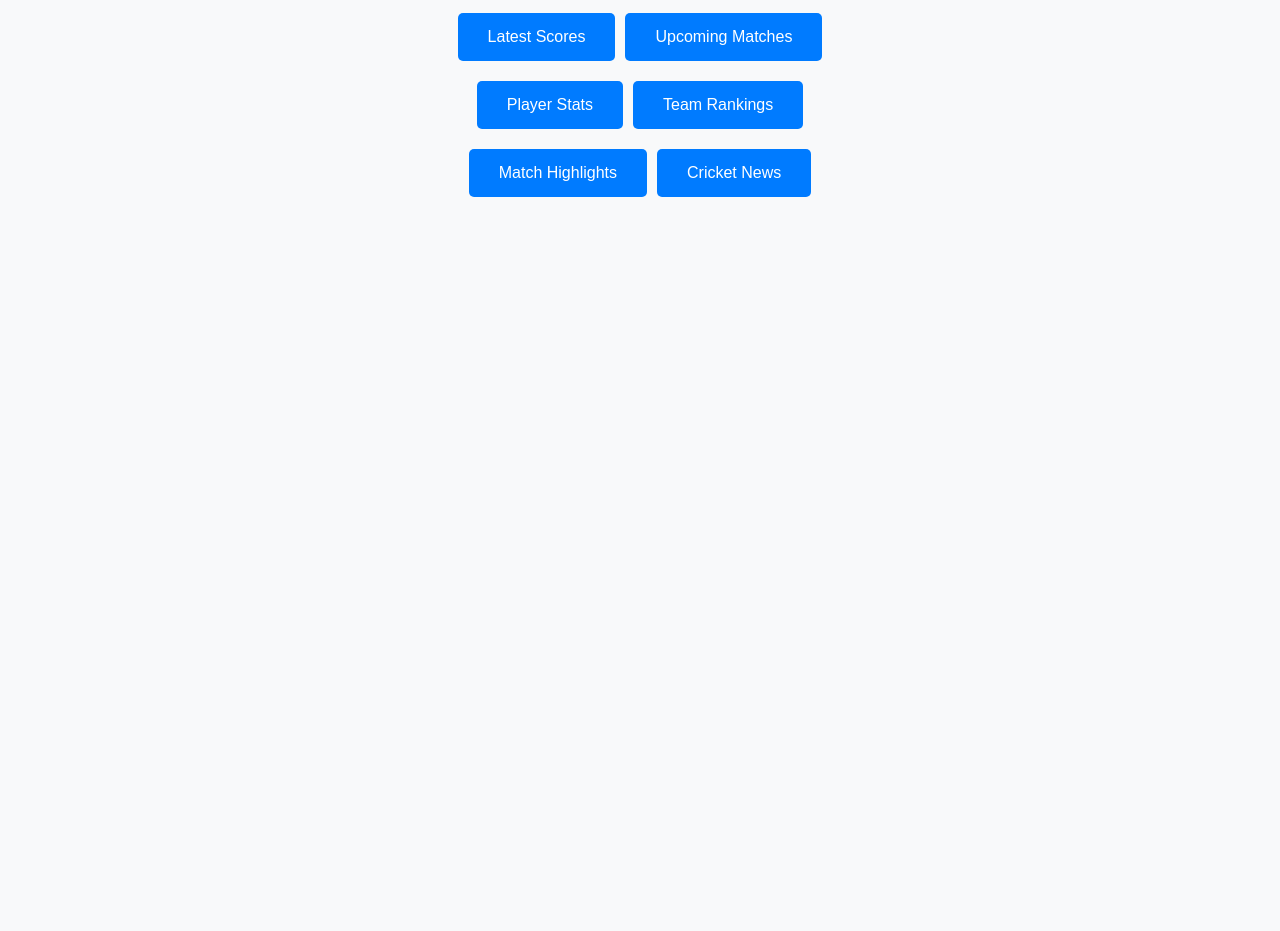
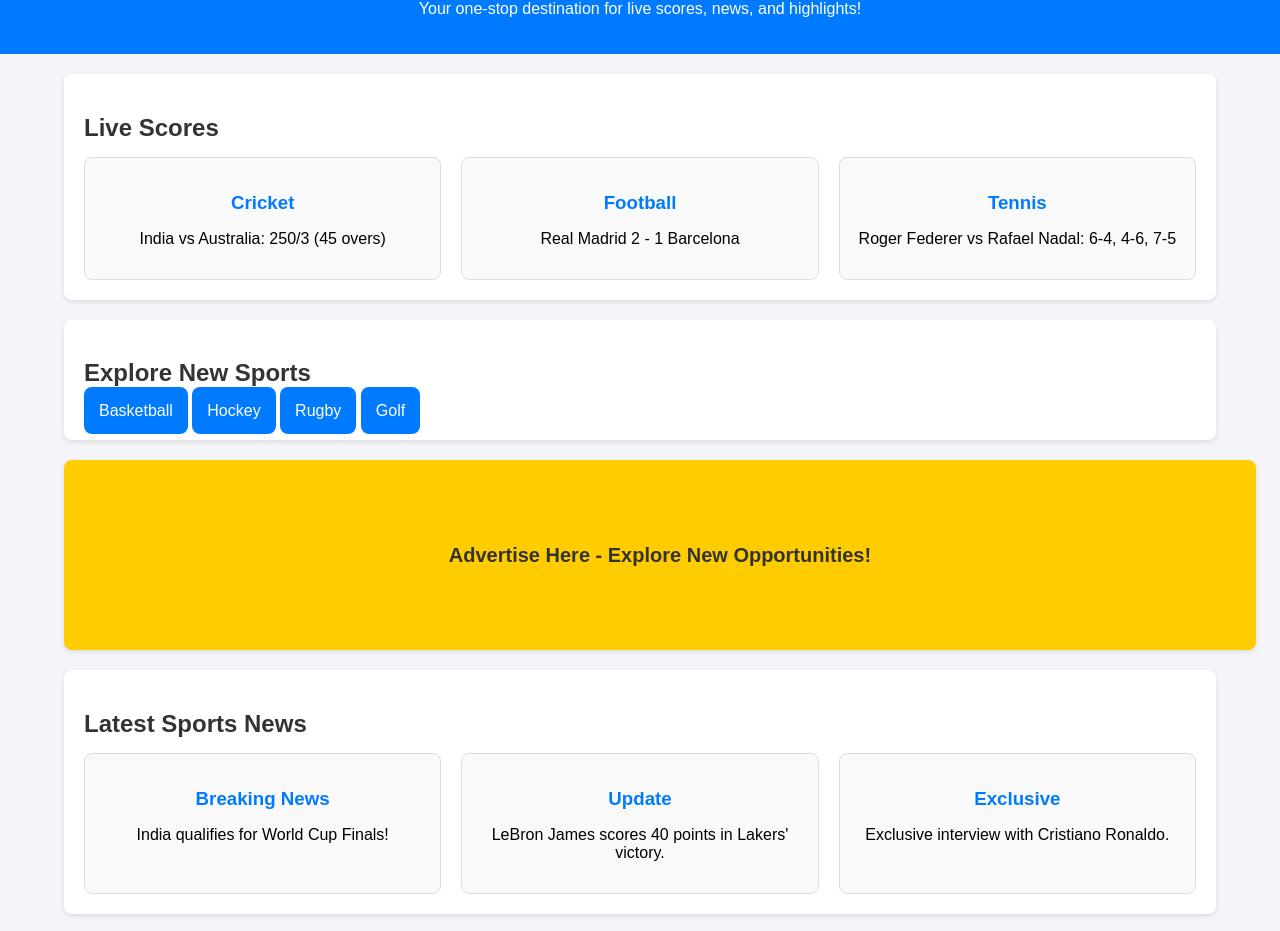
Before and after one commit to kundandhaker/CrickrtHub, a plain HTML site: page index.html in a window 1280 px wide. Shown: the part 100-1031 px from the top of the page. Before the commit the page ends 800 px from the top, so only its background shows below. Drawn offline with Linux system fonts and the light colour scheme.

Commit message:
Update index.html

```diff
--- a/index.html
+++ b/index.html
@@ -1,56 +1,173 @@
-
 <!DOCTYPE html>
 <html lang="en">
 <head>
     <meta charset="UTF-8">
     <meta name="viewport" content="width=device-width, initial-scale=1.0">
-    <title>Cricket Content</title>
+    <title>Sports Hub - Home</title>
     <style>
         body {
             font-family: Arial, sans-serif;
-            background-color: #f8f9fa;
-            text-align: center;
             margin: 0;
             padding: 0;
+            background-color: #f4f4f9;
+        }
+        header {
+            background-color: #007bff;
+            color: white;
+            padding: 20px 0;
+            text-align: center;
         }
         .container {
-            margin-top: 50px;
+            width: 90%;
+            max-width: 1200px;
+            margin: 20px auto;
         }
-        .row {
+        .section {
+            margin: 20px 0;
+            padding: 20px;
+            background-color: white;
+            border-radius: 8px;
+            box-shadow: 0 2px 5px rgba(0, 0, 0, 0.1);
+        }
+        .section h2 {
+            margin-bottom: 15px;
+            color: #333;
+        }
+        .live-scores, .news {
             display: flex;
+            flex-wrap: wrap;
+            gap: 20px;
+        }
+        .card {
+            flex: 1;
+            min-width: 250px;
+            padding: 15px;
+            background-color: #f9f9f9;
+            border: 1px solid #ddd;
+            border-radius: 8px;
+            text-align: center;
+            text-decoration: none; /* Make the entire card clickable */
+            color: inherit; /* Inherit text color */
+            transition: background-color 0.3s, transform 0.3s;
+        }
+        .card:hover {
+            background-color: #f0f8ff; /* Slightly lighter background on hover */
+            transform: scale(1.02); /* Subtle zoom effect */
+        }
+        .card h3 {
+            margin-bottom: 10px;
+            color: #007bff;
+        }
+        .card:hover h3 {
+            text-decoration: underline; /* Add underline to text on hover */
+        }
+        .ad-banner {
+            width: 100%;
+            height: 150px;
+            background-color: #ffcc00;
+            display: flex;
+            align-items: center;
             justify-content: center;
-            margin: 10px 0;
+            font-size: 20px;
+            font-weight: bold;
+            color: #333;
+            border-radius: 8px;
         }
-        .button {
-            padding: 15px 30px;
-            margin: 5px;
-            border: none;
-            border-radius: 5px;
+        .sports-buttons .button {
+            flex: 1;
+            min-width: 200px;
+            padding: 15px;
             background-color: #007bff;
             color: white;
+            text-align: center;
+            text-decoration: none;
             font-size: 16px;
-            cursor: pointer;
-            text-decoration: none;
+            border-radius: 8px;
+            transition: background-color 0.3s;
         }
-        .button:hover {
+        .sports-buttons .button:hover {
             background-color: #0056b3;
         }
     </style>
 </head>
 <body>
+    <header>
+        <h1>Sports Hub</h1>
+        <p>Your one-stop destination for live scores, news, and highlights!</p>
+    </header>
+
     <div class="container">
-        <h1>Welcome to Cricket World</h1>
-        <div class="row">
-            <a href="latest-scores.html" class="button">Latest Scores</a>
-            <a href="upcoming-matches.html" class="button">Upcoming Matches</a>
+        <!-- Live Scores Section -->
+        <div class="section">
+            <h2>Live Scores</h2>
+            <div class="live-scores">
+                <a href="cricket.html" class="card">
+                    <h3>Cricket</h3>
+                    <p>India vs Australia: 250/3 (45 overs)</p>
+                </a>
+                <a href="football.html" class="card">
+                    <h3>Football</h3>
+                    <p>Real Madrid 2 - 1 Barcelona</p>
+                </a>
+                <a href="tennis.html" class="card">
+                    <h3>Tennis</h3>
+                    <p>Roger Federer vs Rafael Nadal: 6-4, 4-6, 7-5</p>
+                </a>
+            </div>
         </div>
-        <div class="row">
-            <a href="player-stats.html" class="button">Player Stats</a>
-            <a href="team-rankings.html" class="button">Team Rankings</a>
+
+        <!-- New Sports Section -->
+        <div class="section">
+            <h2>Explore New Sports</h2>
+            <div class="sports-buttons">
+                <a href="basketball.html" class="button">Basketball</a>
+                <a href="hockey.html" class="button">Hockey</a>
+                <a href="rugby.html" class="button">Rugby</a>
+                <a href="golf.html" class="button">Golf</a>
+            </div>
         </div>
-        <div class="row">
-            <a href="highlights.html" class="button">Match Highlights</a>
-            <a href="news.html" class="button">Cricket News</a>
+
+        <!-- Advertisement Banner -->
+        <div class="section ad-banner">
+            Advertise Here - Explore New Opportunities!
+        </div>
+
+        <!-- News Section -->
+        <div class="section">
+            <h2>Latest Sports News</h2>
+            <div class="news">
+                <a href="breaking-news.html" class="card">
+                    <h3>Breaking News</h3>
+                    <p>India qualifies for World Cup Finals!</p>
+                </a>
+                <a href="update.html" class="card">
+                    <h3>Update</h3>
+                    <p>LeBron James scores 40 points in Lakers' victory.</p>
+                </a>
+                <a href="exclusive.html" class="card">
+                    <h3>Exclusive</h3>
+                    <p>Exclusive interview with Cristiano Ronaldo.</p>
+                </a>
+            </div>
+        </div>
+
+        <!-- Highlights Section -->
+        <div class="section">
+            <h2>Popular Match Highlights</h2>
+            <div class="live-scores">
+                <a href="cricket-highlights.html" class="card">
+                    <h3>Cricket</h3>
+                    <p>Watch the thrilling last over of the match!</p>
+                </a>
+                <a href="football-highlights.html" class="card">
+                    <h3>Football</h3>
+                    <p>Relive Messi's incredible goal from last night.</p>
+                </a>
+                <a href="tennis-highlights.html" class="card">
+                    <h3>Tennis</h3>
+                    <p>Top 5 moments from the Grand Slam Finals.</p>
+                </a>
+            </div>
         </div>
     </div>
 </body>
```
